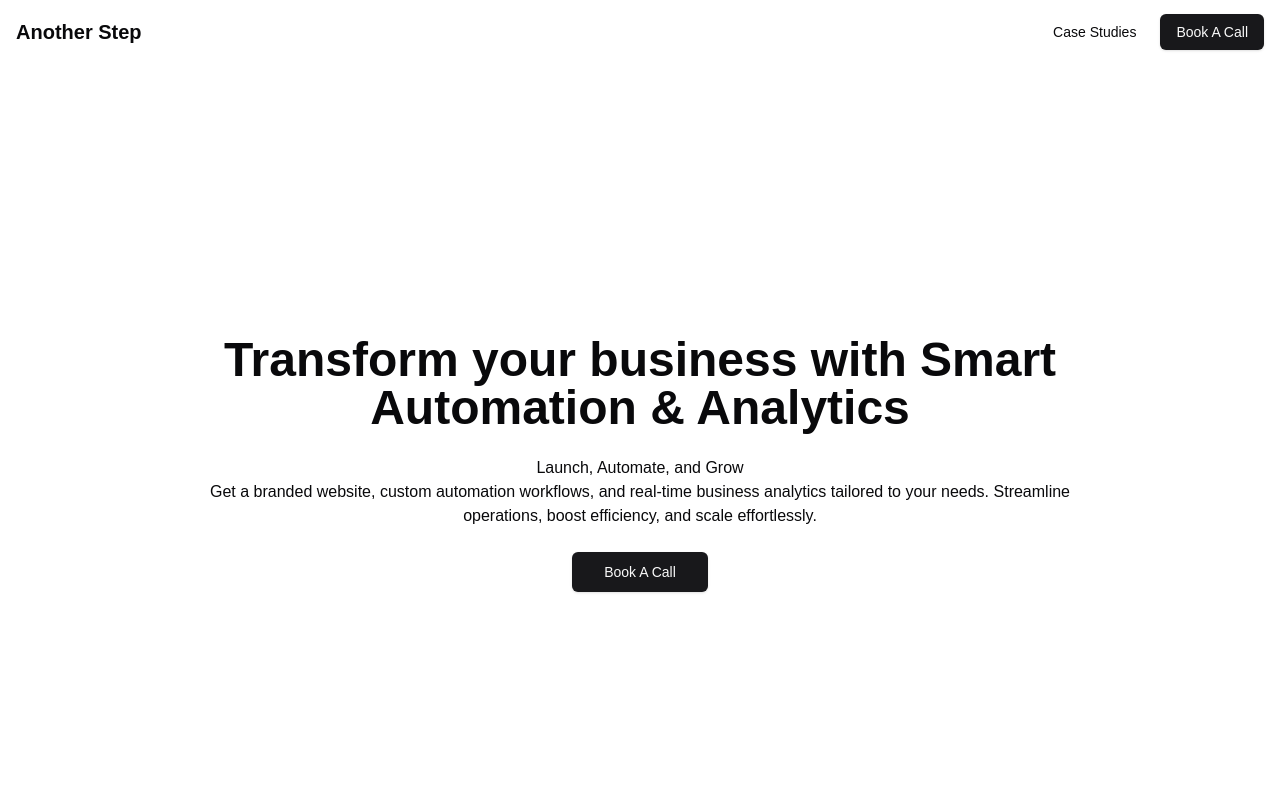
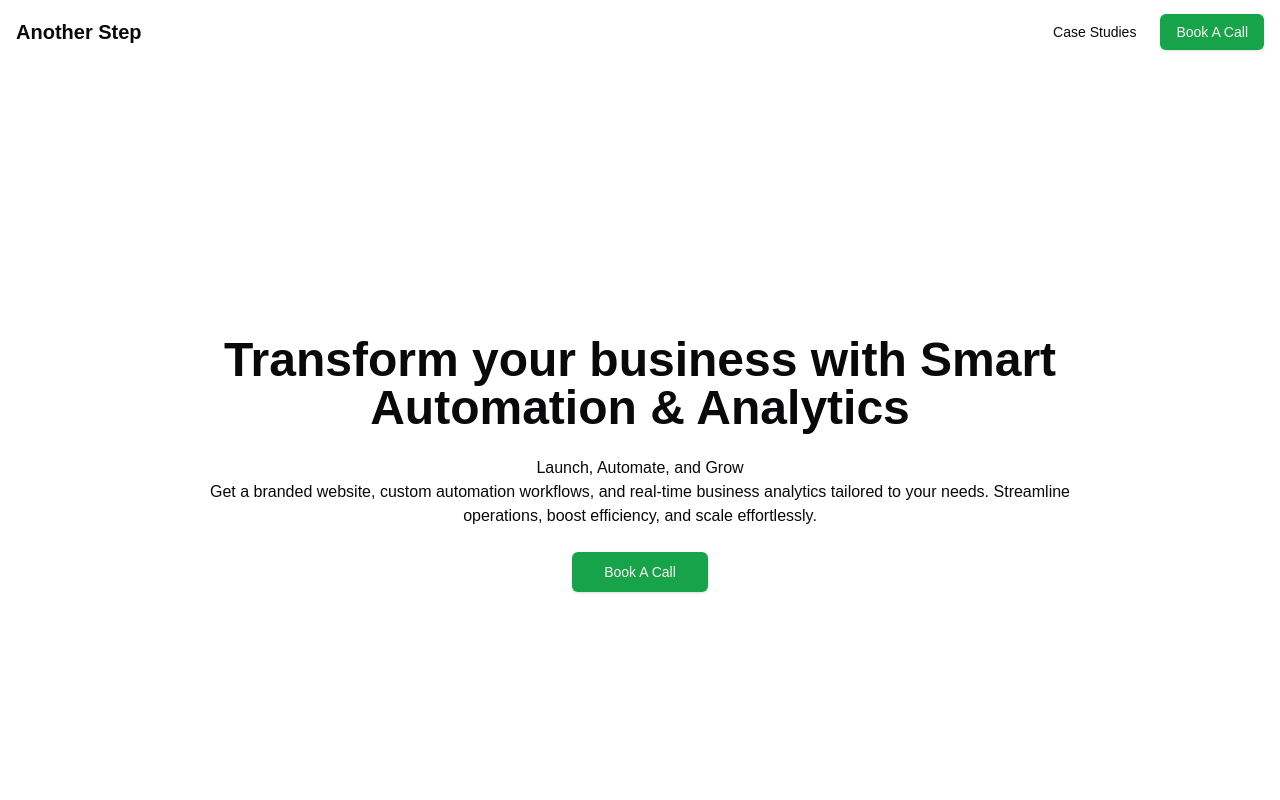
Before and after one commit to harryyking/HemoHeros, a Next.js app: page / in a window 1280 px wide. Shown: the top 800 px of the page. Built offline with nearby package versions, Linux system fonts and the light colour scheme; a web font is replaced by a local one.

Commit message:
ui green

```diff
--- a/app/globals.css
+++ b/app/globals.css
@@ -15,6 +15,7 @@ body {
 
 
 
+
 @layer base {
   :root {
     --background: 0 0% 100%;
@@ -23,8 +24,8 @@ body {
     --card-foreground: 240 10% 3.9%;
     --popover: 0 0% 100%;
     --popover-foreground: 240 10% 3.9%;
-    --primary: 240 5.9% 10%;
-    --primary-foreground: 0 0% 98%;
+    --primary: 142.1 76.2% 36.3%;
+    --primary-foreground: 355.7 100% 97.3%;
     --secondary: 240 4.8% 95.9%;
     --secondary-foreground: 240 5.9% 10%;
     --muted: 240 4.8% 95.9%;
@@ -35,7 +36,7 @@ body {
     --destructive-foreground: 0 0% 98%;
     --border: 240 5.9% 90%;
     --input: 240 5.9% 90%;
-    --ring: 240 5.9% 10%;
+    --ring: 142.1 76.2% 36.3%;
     --radius: 0.5rem;
     --chart-1: 12 76% 61%;
     --chart-2: 173 58% 39%;
@@ -45,25 +46,25 @@ body {
   }
 
   .dark {
-    --background: 240 10% 3.9%;
-    --foreground: 0 0% 98%;
-    --card: 240 10% 3.9%;
-    --card-foreground: 0 0% 98%;
-    --popover: 240 10% 3.9%;
-    --popover-foreground: 0 0% 98%;
-    --primary: 0 0% 98%;
-    --primary-foreground: 240 5.9% 10%;
+    --background: 20 14.3% 4.1%;
+    --foreground: 0 0% 95%;
+    --card: 24 9.8% 10%;
+    --card-foreground: 0 0% 95%;
+    --popover: 0 0% 9%;
+    --popover-foreground: 0 0% 95%;
+    --primary: 142.1 70.6% 45.3%;
+    --primary-foreground: 144.9 80.4% 10%;
     --secondary: 240 3.7% 15.9%;
     --secondary-foreground: 0 0% 98%;
-    --muted: 240 3.7% 15.9%;
+    --muted: 0 0% 15%;
     --muted-foreground: 240 5% 64.9%;
-    --accent: 240 3.7% 15.9%;
+    --accent: 12 6.5% 15.1%;
     --accent-foreground: 0 0% 98%;
     --destructive: 0 62.8% 30.6%;
-    --destructive-foreground: 0 0% 98%;
+    --destructive-foreground: 0 85.7% 97.3%;
     --border: 240 3.7% 15.9%;
     --input: 240 3.7% 15.9%;
-    --ring: 240 4.9% 83.9%;
+    --ring: 142.4 71.8% 29.2%;
     --chart-1: 220 70% 50%;
     --chart-2: 160 60% 45%;
     --chart-3: 30 80% 55%;
--- a/components/case-studies.tsx
+++ b/components/case-studies.tsx
@@ -114,7 +114,7 @@ const filteredStudies = caseStudies.filter(study => {
           <h1 className="text-5xl md:text-6xl font-bold mb-6">
             Our Success Stories
           </h1>
-          <p className="text-xl md:text-2xl font-muted-background max-w-2xl">
+          <p className="text-xl md:text-2xl text-muted-foreground max-w-2xl">
             Discover how we've helped businesses like yours achieve exceptional results through innovative digital solutions.
           </p>
         </div>
--- a/components/faq.tsx
+++ b/components/faq.tsx
@@ -47,7 +47,7 @@ export default function FAQ() {
         <h2 className="text-2xl font-bold mb-8 text-center">Frequently Asked Questions</h2>
         <div className="space-y-4 w-full">
           {faqs.map((faq, index) => (
-            <div key={index} className="collapse collapse-plus bg-base-200 join-item border border-base-300">
+            <div key={index} className="collapse collapse-plus bg-gray-200 join-item border border-gray-300 rounded">
               <input
                 type="checkbox"
                 checked={openIndex === index}
--- a/components/how-it-works.tsx
+++ b/components/how-it-works.tsx
@@ -15,7 +15,7 @@ const ProcessStep = ({ icon, number, title, description, details }: any) => (
   <Card className="relative h-full">
     <CardContent className="pt-6">
       <div className="absolute -top-6 left-1/2 -translate-x-1/2">
-        <div className="w-12 h-12 rounded-full bg-primary flex items-center text-black justify-center font-bold">
+        <div className="w-12 h-12 rounded-full bg-primary flex items-center justify-center font-bold">
           {number}
         </div>
       </div>
```
